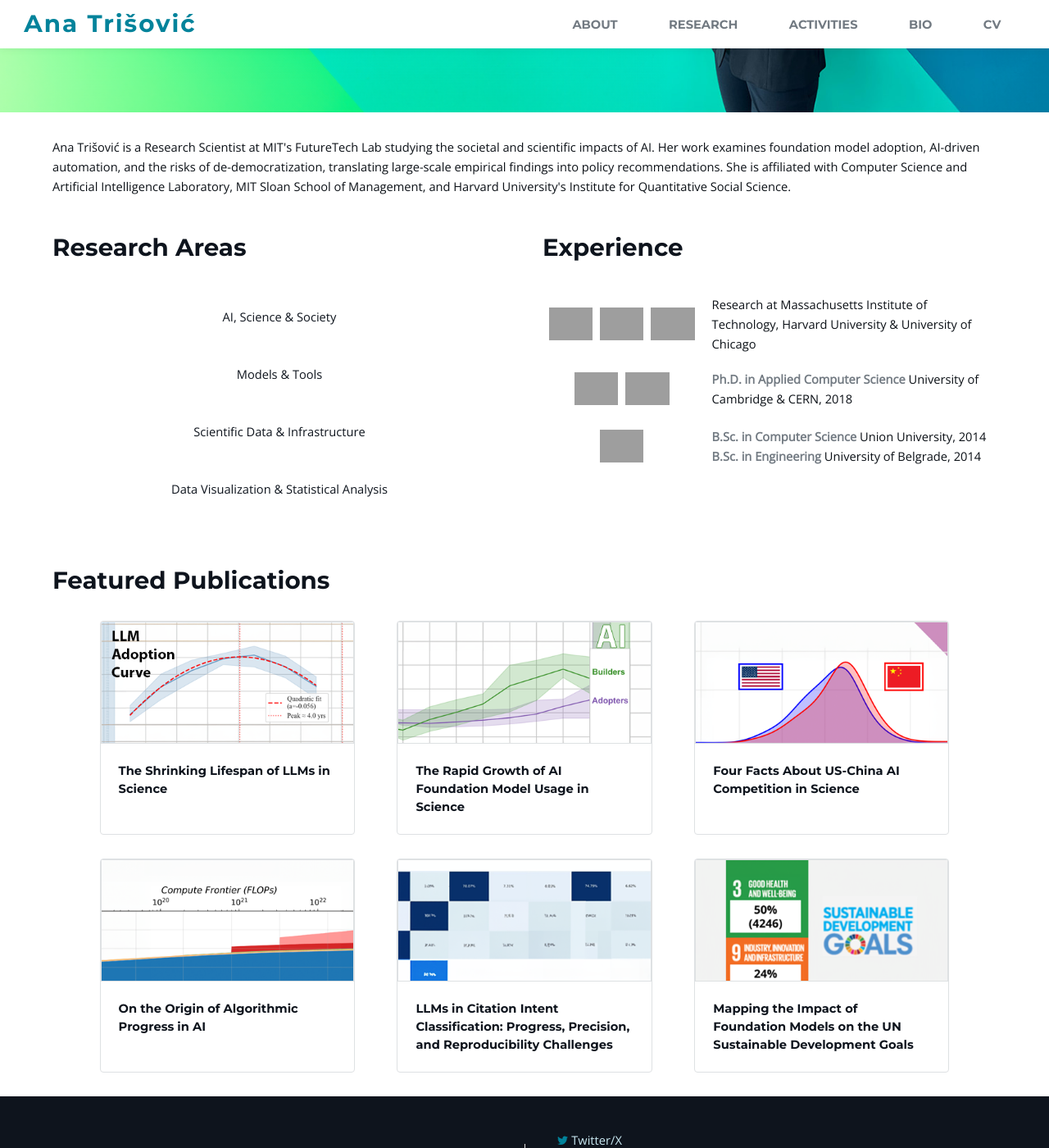
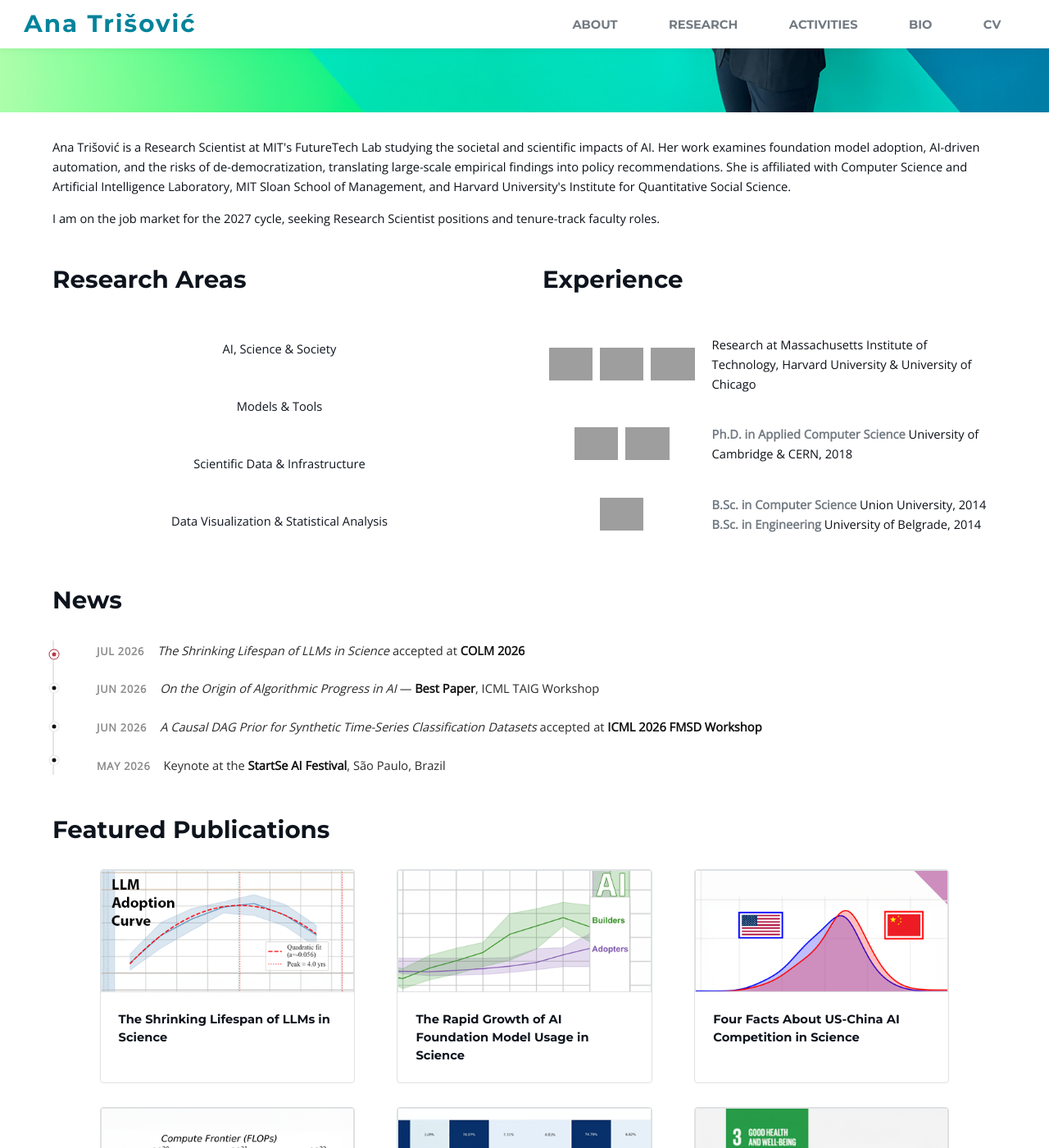
Before and after one commit to atrisovic/anatrisovic.github.io, a Jekyll site: the page built from index.html, in a window 1280 px wide and 1400 px high, scrolled down 515 px. Shown: the whole window at 82% size. Built offline with Jekyll 4.4.1, drawn with Linux system fonts in a browser that asks for light colours; grey boxes are pictures that could not be loaded.

Commit message:
add news

```diff
--- a/_includes/main.html
+++ b/_includes/main.html
@@ -1,7 +1,20 @@
 <div class="content">
     <h1> </h1>
     <p>
-        Ana Trišović is a Research Scientist at MIT's FutureTech Lab studying the societal and scientific impacts of AI. Her work examines foundation model adoption, AI-driven automation, and the risks of de-democratization, translating large-scale empirical findings into policy recommendations. She is affiliated with Computer Science and Artificial Intelligence Laboratory, MIT Sloan School of Management, and Harvard University's Institute for Quantitative Social Science.
+        Ana Trišović is a Research Scientist at MIT's FutureTech Lab studying the societal and scientific impacts of AI.
+        Her work examines foundation model adoption, AI-driven automation, and the risks of de-democratization,
+        translating large-scale empirical findings into policy recommendations. She is affiliated with Computer Science
+        and Artificial Intelligence Laboratory, MIT Sloan School of Management, and Harvard University's Institute for
+        Quantitative Social Science.
     </p>
 
+    <!-- <div class="box">
+        <div class="content">
+
+        </div>
+    </div> -->
+    <p>
+        I am on the job market for the 2027 cycle, seeking Research Scientist positions and tenure-track faculty
+        roles.
+    </p>
 </div>
--- a/assets/css/main.css
+++ b/assets/css/main.css
@@ -3552,3 +3552,19 @@ body.is-loading #banner .content {
 	display: block;           /* each on its own line */
 	/* white-space: nowrap;      prevent wrapping */
 }
+
+/* Equalize the two columns holding education tables (desktop only) */
+@media screen and (min-width: 737px) {
+	#two .row {
+		display: flex;
+	}
+
+	#two .row > div {
+		display: flex;
+		flex-direction: column;
+	}
+
+	#two .row > div > #education-table {
+		flex-grow: 1;
+	}
+}
--- a/index.html
+++ b/index.html
@@ -95,7 +95,155 @@ title: Home
 <!--section id="one" class="wrapper">
 
 </section-->
+<!-- ============================================================
+     NEWS BLOCK — drop-in section for anatrisovic.com
+     Self-contained: styles scoped under .news-section
+     Width inherits from parent. Left-aligned text, timeline on the LEFT.
+     Newest first. To add an item, copy one <li class="news-item"> to the top.
+     ============================================================ -->
+<section class="news-section" aria-label="News and updates">
+  <h1>News</h1>
 
+  <ul class="news-list">
+
+    <li class="news-item">
+      <time class="news-date" datetime="2026-07">Jul 2026</time>
+      <span class="news-text"><em>The Shrinking Lifespan of LLMs in Science</em> accepted at <strong>COLM
+          2026</strong></span>
+    </li>
+
+    <li class="news-item">
+      <time class="news-date" datetime="2026-06">Jun 2026</time>
+      <span class="news-text"><em>On the Origin of Algorithmic Progress in AI</em> — <strong>Best Paper</strong>, ICML
+        TAIG Workshop</span>
+    </li>
+
+    <li class="news-item">
+      <time class="news-date" datetime="2026-06">Jun 2026</time>
+      <span class="news-text"><em>A Causal DAG Prior for Synthetic Time-Series Classification Datasets</em> accepted at
+        <strong>ICML 2026 FMSD Workshop</strong></span>
+    </li>
+
+    <li class="news-item">
+      <time class="news-date" datetime="2026-05">May 2026</time>
+      <span class="news-text">Keynote at the <strong>StartSe AI Festival</strong>, São Paulo, Brazil</span>
+    </li>
+
+  </ul>
+</section>
+
+<style>
+  .news-section {
+    /* width inherited from parent — no max-width, no auto margins */
+    margin: -1rem 0 3rem 0;
+    font-family: inherit;
+    color: #1a1a1a;
+  }
+
+  /* .news-heading {
+    font-size: 2.25rem;
+    font-weight: 800;
+    letter-spacing: -0.02em;
+    margin: 0 0 1.5rem 0;
+    color: #111;
+    text-align: left;
+  } */
+
+  /* timeline spine runs down the LEFT edge */
+  .news-list {
+    list-style: none;
+    margin: 0;
+    padding: 0 0 0 2rem;
+    /* room for spine + dots on the left */
+    position: relative;
+    border-left: 2px solid #e6e6e6;
+  }
+
+  /* each item: date + text on one line, left-aligned, hugging the spine */
+  .news-item {
+    position: relative;
+    display: flex;
+    align-items: baseline;
+    justify-content: flex-start;
+    gap: 1rem;
+    padding: 0.7rem 0 0.7rem 1.25rem;
+    text-align: left;
+  }
+
+  .news-item:first-child {
+    padding-top: 0;
+  }
+
+  .news-item:last-child {
+    padding-bottom: 0;
+  }
+
+  /* dot on the left-hand spine */
+  .news-item::after {
+    content: "";
+    position: absolute;
+    left: -2rem;
+    top: 50%;
+    width: 11px;
+    height: 11px;
+    border-radius: 50%;
+    background: #111;
+    border: 3px solid #fff;
+    transform: translate(-50%, -50%);
+    box-shadow: 0 0 0 1px #e6e6e6;
+  }
+
+  .news-item:first-child::after {
+    background: #b23a48;
+    /* accent for the newest / headline item */
+    box-shadow: 0 0 0 1px #b23a48;
+  }
+
+  .news-date {
+    flex: none;
+    font-size: 0.8rem;
+    font-weight: 600;
+    letter-spacing: 0.06em;
+    text-transform: uppercase;
+    color: #8a8a8a;
+    white-space: nowrap;
+  }
+
+  .news-text {
+    /* font-size: 1.02rem;
+    line-height: 1.4; */
+    color: #2a2a2a;
+    white-space: nowrap;
+    overflow: hidden;
+    text-overflow: ellipsis;
+    min-width: 0;
+  }
+
+  .news-text strong {
+    color: #111;
+    font-weight: 700;
+  }
+
+  .news-text em {
+    font-style: italic;
+  }
+
+  /* ---- mobile: keep left rule, allow wrapping so nothing is clipped ---- */
+  @media (max-width: 640px) {
+    .news-heading {
+      font-size: 1.9rem;
+    }
+
+    .news-item {
+      flex-wrap: wrap;
+      gap: 0.15rem 0.75rem;
+    }
+
+    .news-text {
+      white-space: normal;
+    }
+  }
+</style>
 
 <!-- Three -->
 <h1>Featured Publications</h1>
```
